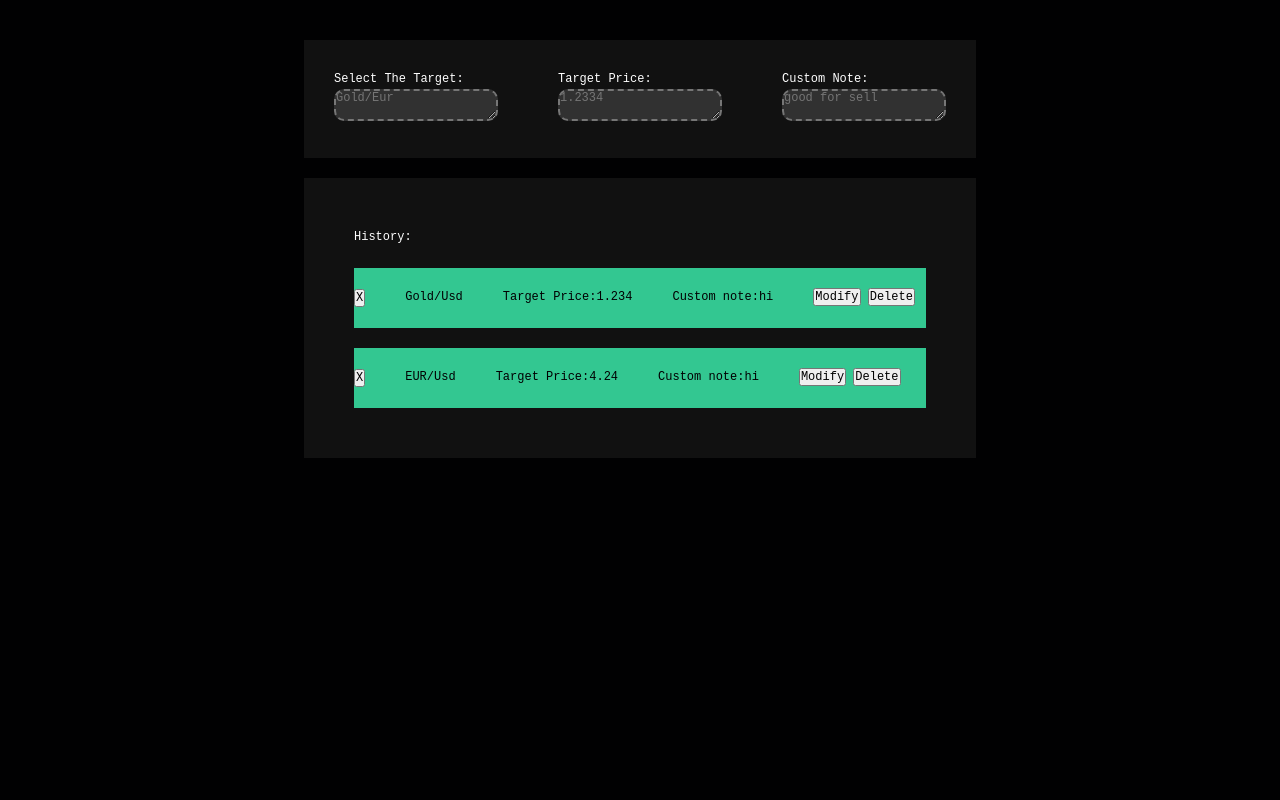
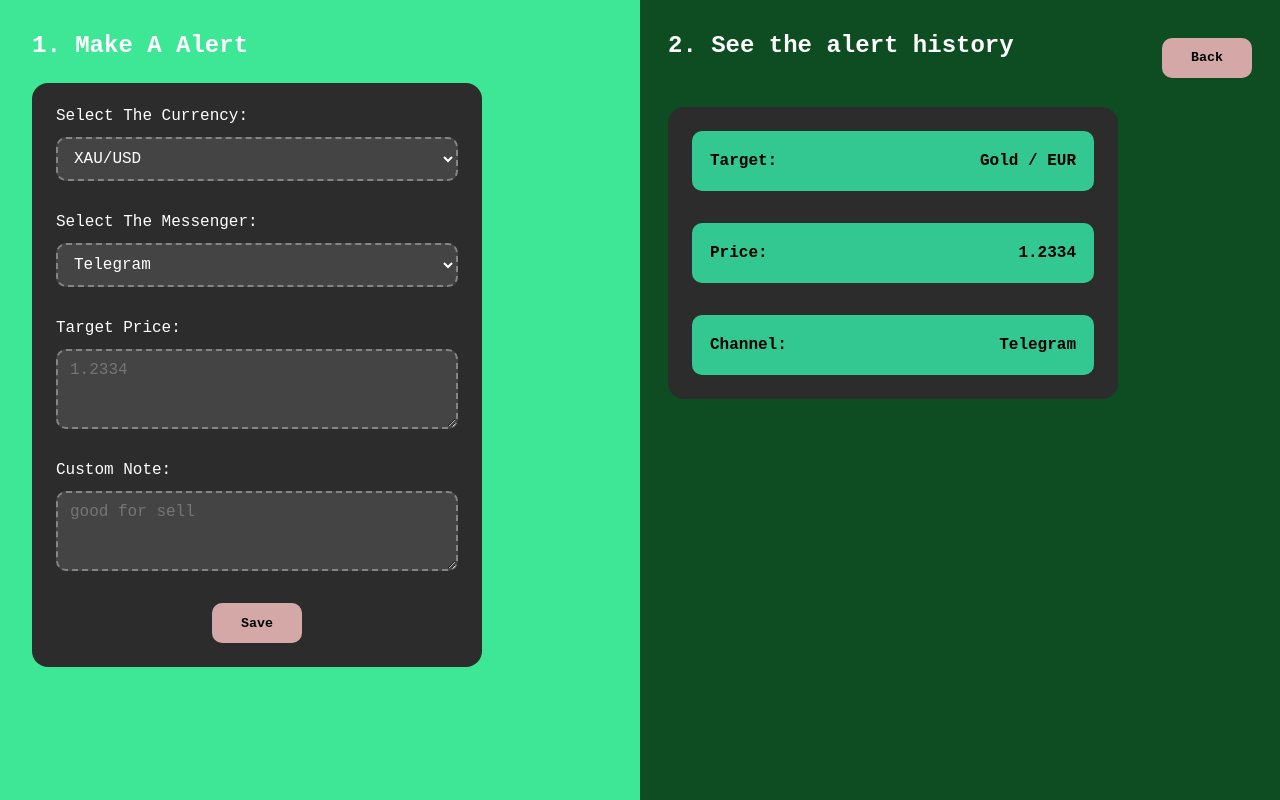
Before and after one commit to AkhalTeke7/Trading-Alert-System, a plain HTML site: page Public/Alert/alert.html in a window 1280 px wide. Drawn offline with Linux system fonts and the light colour scheme.

Commit message:
alert page redesign

```diff
--- a/Public/Alert/alert.html
+++ b/Public/Alert/alert.html
@@ -6,45 +6,72 @@
     </head>
     <body>
         <div class="main">
-            <div class="first">
-                <div>
-                    <p>Select The Target:</p>
-                    <textarea class="future-select input" placeholder="Gold/Eur"></textarea>
+            <div class="left">
+                <p class="make-a-alert">1. Make A Alert</p>
+                <div class="alert-config">
+                    <div class="block-one">
+                        <label>Select The Currency:</label>
+                        <select>
+                            <option>XAU/USD</option>
+                            <option>EUR/USD</option>
+                            <option>JPY/USD</option>
+                            <option>Bitcoin</option>
+                        </select>
+                    </div>
+
+                    <div class="block-two">
+                        <label>Select The Messenger:</label>
+                        <select>
+                            <option>Telegram</option>
+                            <option>WhatsApp</option>
+                            <option>Both</option>
+                        </select>
+                    </div>
+
+                    <div class="block-three">
+                        <p>Target Price:</p>
+                        <textarea class="input" placeholder="1.2334"></textarea>
+                    </div>
+
+                    <div class="block-three">
+                        <p>Custom Note:</p>
+                        <textarea class="input" placeholder="good for sell"></textarea>
+                    </div>
+
+                    <button class="save-button">Save</button>
                 </div>
-                <div>
-                    <p>Target Price:</p>
-                    <textarea class="target-price input" placeholder="1.2334"></textarea>
-                </div>
-                <div>
-                    <p>Custom Note:</p>
-                    <textarea class="custom-note input" placeholder="good for sell"></textarea>
+            </div>
+
+            <div class="right">
+                <div class="top-right">
+                    <p class="alert-history">2. See the alert history</p>
+                    <button class="back">Back</button>
                 </div>
 
-                </div>
-                <div class="second">
-                    <p>History:</p>
+                <div class="history-config">
                     <div class="history-box">
-                        <button>X</button>
-                        <p>Gold/Usd</p>
-                        <p>Target Price:<span>1.234</span></p>
-                        <p>Custom note:<span>hi</span></p>
-                        <div>
-                            <button>Modify</button>
-                            <button>Delete</button>
-                        </div>
-
+                        <p>Target:</p>
+                        <p>Gold / EUR</p>
                     </div>
                     <div class="history-box">
-                        <button>X</button>
-                        <p>EUR/Usd</p>
-                        <p>Target Price:<span>4.24</span></p>
-                        <p>Custom note:<span>hi</span></p>
-                        <div>
-                            <button>Modify</button>
-                            <button>Delete</button>
-                        </div>
+                        <p>Price:</p>
+                        <p>1.2334</p>
+                    </div>
+                    <div class="history-box">
+                        <p>Channel:</p>
+                        <p>Telegram</p>
                     </div>
                 </div>
+            </div>
         </div>
+
+        <script>
+            const backButton = document.querySelector(".back");
+            if (backButton) {
+                backButton.addEventListener("click", function () {
+                    window.location = "./../../main.html";
+                });
+            }
+        </script>
     </body>
 </html>
--- a/css/alert.css
+++ b/css/alert.css
@@ -1,11 +1,10 @@
 :root {
-
   --bg: #010102;
   --gradient: linear-gradient(135deg, #33c791, #3edfa4);
   --font-mono: "JetBrains Mono", ui-monospace, monospace;
   --font-sans: "Inter", system-ui, sans-serif;
   --font-display: "Space Grotesk", sans-serif;
-  --green : #33c791;
+  --green: #33c791;
 }
 
 * {
@@ -13,87 +12,132 @@
   padding: 0;
   box-sizing: border-box;
   font-family: var(--font-mono);
-  font-size: 12px;
-
-}
-
-html {
-  scroll-behavior: smooth;
-}
-
-/* Lenis (3.1) — required base styles */
-html.lenis,
-html.lenis body {
-  height: auto;
-}
-.lenis.lenis-smooth {
-  scroll-behavior: auto !important;
-}
-.lenis.lenis-stopped {
-  overflow: hidden;
 }
 
 body {
-  font-family: var(--font-sans);
   background: var(--bg);
-  color: var(--text);
-  line-height: 1.6;
-  overflow-x: hidden;
+  color: white;
+}
 
+.main {
+  display: grid;
+  grid-template-columns: 1fr 1fr;
+  min-height: 100vh;
 }
-.main {
-    display:flex;
-    flex-direction: column;
-    justify-self: center;
 
+.left {
+  background-color: #3de795;
+  color: #010102;
+  padding: 32px;
+}
 
-    margin-top:40px;
-    row-gap: 20px;
+.right {
+  background-color: rgb(13, 77, 33);
+  color: white;
+  padding: 32px 28px;
+}
 
+.make-a-alert,
+.alert-history {
+  font-size: 1.5rem;
+  font-weight: 700;
+  margin-bottom: 24px;
 }
-.first {
-    display: flex;
-    width: 100%;
-    column-gap: 60px;
-    background-color: #111;
-    padding: 30px;
-}
-.second {
-    background-color: #111;
-    padding: 50px;
+
+.alert-config,
+.history-config {
+  width: min(100%, 450px);
+  background-color: #2d2c2c;
+  border-radius: 16px;
+  padding: 24px;
   display: flex;
   flex-direction: column;
-    row-gap: 20px;
+  gap: 32px;
+}
 
+.block-one,
+.block-two,
+.block-three {
+  display: flex;
+  flex-direction: column;
+  gap: 12px;
 }
-.second > div {
+
+label,
+p {
+  color: white;
+}
+
+select,
+textarea {
+  width: 100%;
+  border: 2px dashed rgba(255, 255, 255, 0.35);
+  border-radius: 10px;
+  background-color: rgba(128, 128, 128, 0.285);
+  color: white;
+  padding: 10px 12px;
+  font-size: 1rem;
+}
+
+textarea {
+  min-height: 80px;
+  resize: vertical;
+}
+
+select:focus,
+textarea:focus {
+  outline: none;
+}
+
+.save-button,
+.back {
+  align-self: center;
+  background-color: #d5a8a8;
+  border: none;
+  border-radius: 10px;
+  height: 40px;
+  min-width: 90px;
+  padding: 0 18px;
+  font-weight: 600;
+  cursor: pointer;
+  transition: transform 0.3s ease;
+}
+
+.save-button:hover,
+.back:hover {
+  transform: translateY(-3px);
+}
+
+.top-right {
+  display: flex;
+  align-items: center;
+  justify-content: space-between;
+  margin-bottom: 24px;
+}
+
+.history-box {
+  display: flex;
+  align-items: center;
+  justify-content: space-between;
+  gap: 40px;
   background-color: var(--green);
   height: 60px;
-    display: flex;
-    align-items: center;
-
-}
-.history-box {
-    display: flex;
-    column-gap: 40px;
+  padding: 0 18px;
+  border-radius: 10px;
 }
 
 .history-box > p {
-    color:#010102;
+  color: #010102;
+  font-weight: 600;
 }
-p{
-    color:white;
 
-}
 .input {
   border-style: dashed;
   border-width: 2px;
   border-radius: 10px;
   background-color: rgba(128, 128, 128, 0.285);
+}
 
-}
 .input:focus {
   outline: none;
-
-
 }
```
Lines whose indentation alone changed are shown as unchanged.
